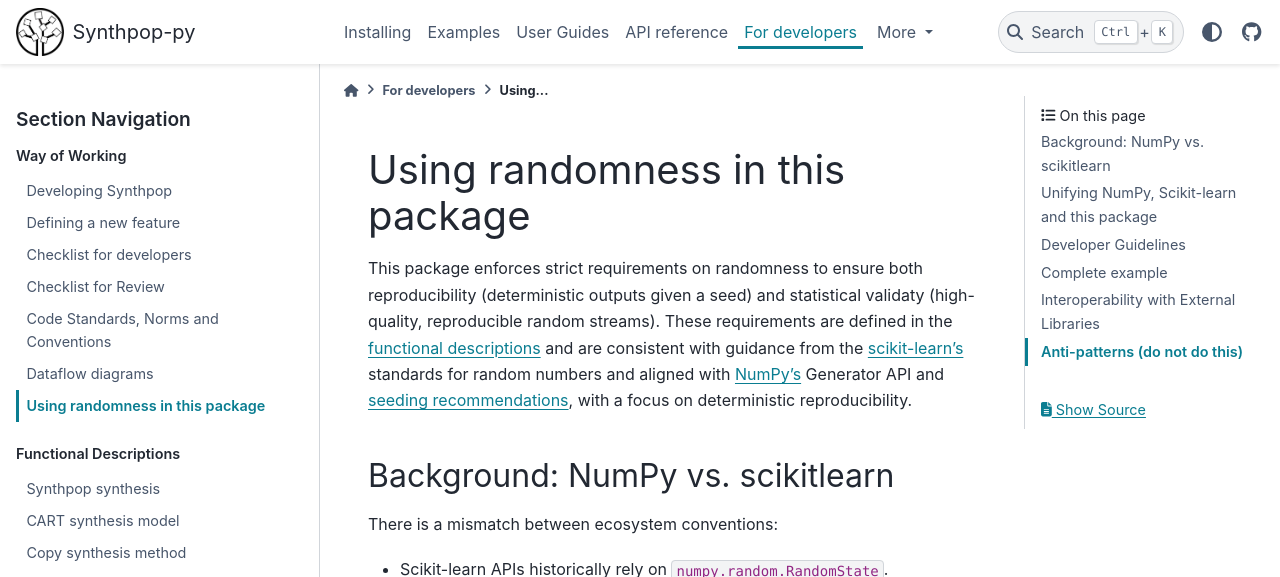
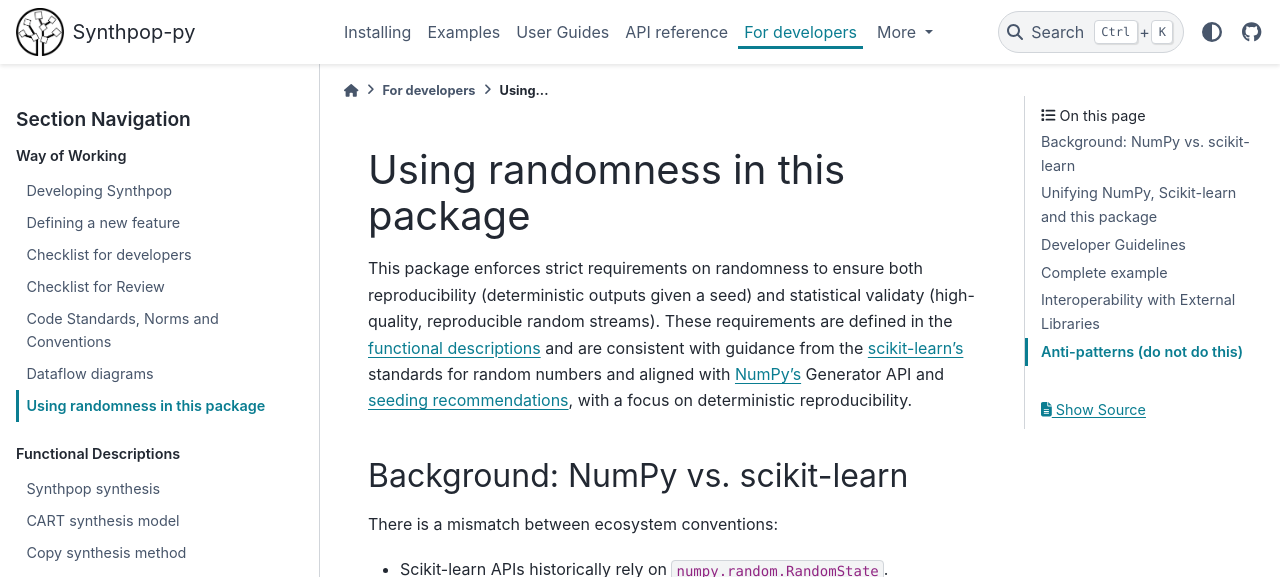
Before and after one commit to duonl/synthpop-py, a Sphinx documentation site: the page built from docs/source/developer/way_of_working/randomness.md, in a window 1280 px wide and 900 px high. Shown: the top 577 px of the window. Built offline with Sphinx 7.4.7 and the PyData theme 0.15.4, drawn with Linux system fonts in a browser that asks for light colours.

Commit message:
Apply suggestions from code review
Co-authored-by: anneliesdej <113341080+anneliesdej@users.noreply.github.com>

```diff
--- a/docs/source/developer/way_of_working/randomness.md
+++ b/docs/source/developer/way_of_working/randomness.md
@@ -3,7 +3,7 @@
 This package enforces strict requirements on randomness to ensure both reproducibility (deterministic outputs given a seed) and statistical validaty (high-quality, reproducible random streams). These requirements are defined in the [functional descriptions](../functional_descriptions/reproducibility.md) and are consistent with guidance from the
 [scikit-learn's](https://scikit-learn.org/stable/developers/develop.html#random-numbers) standards for random numbers and aligned with [NumPy's](https://numpy.org/doc/stable/reference/random/generator.html) Generator API and [seeding recommendations](https://numpy.org/doc/stable/reference/random/bit_generators/index.html#seeding-and-entropy), with a focus on deterministic reproducibility.
 
-## Background: NumPy vs. scikitlearn
+## Background: NumPy vs. scikit-learn
 There is a mismatch between ecosystem conventions:
 - Scikit-learn APIs historically rely on `numpy.random.RandomState`.
 - NumPy [discourages](https://numpy.org/doc/stable/reference/random/legacy.html#numpy.random.RandomState) `RandomState` for new code and recommends [`numpy.random.Generator`](https://numpy.org/doc/stable/reference/random/generator.html#numpy.random.Generator).
```
